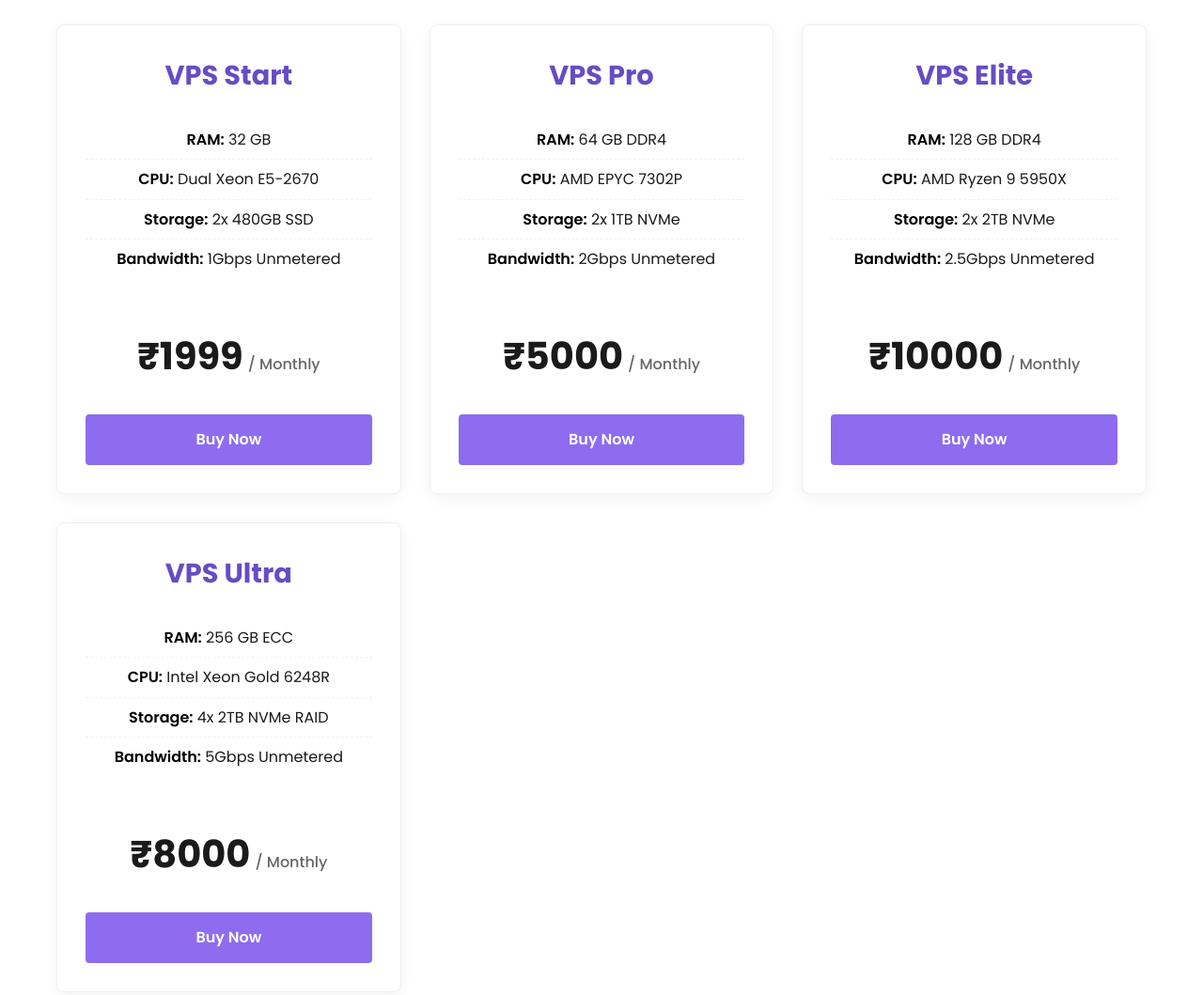
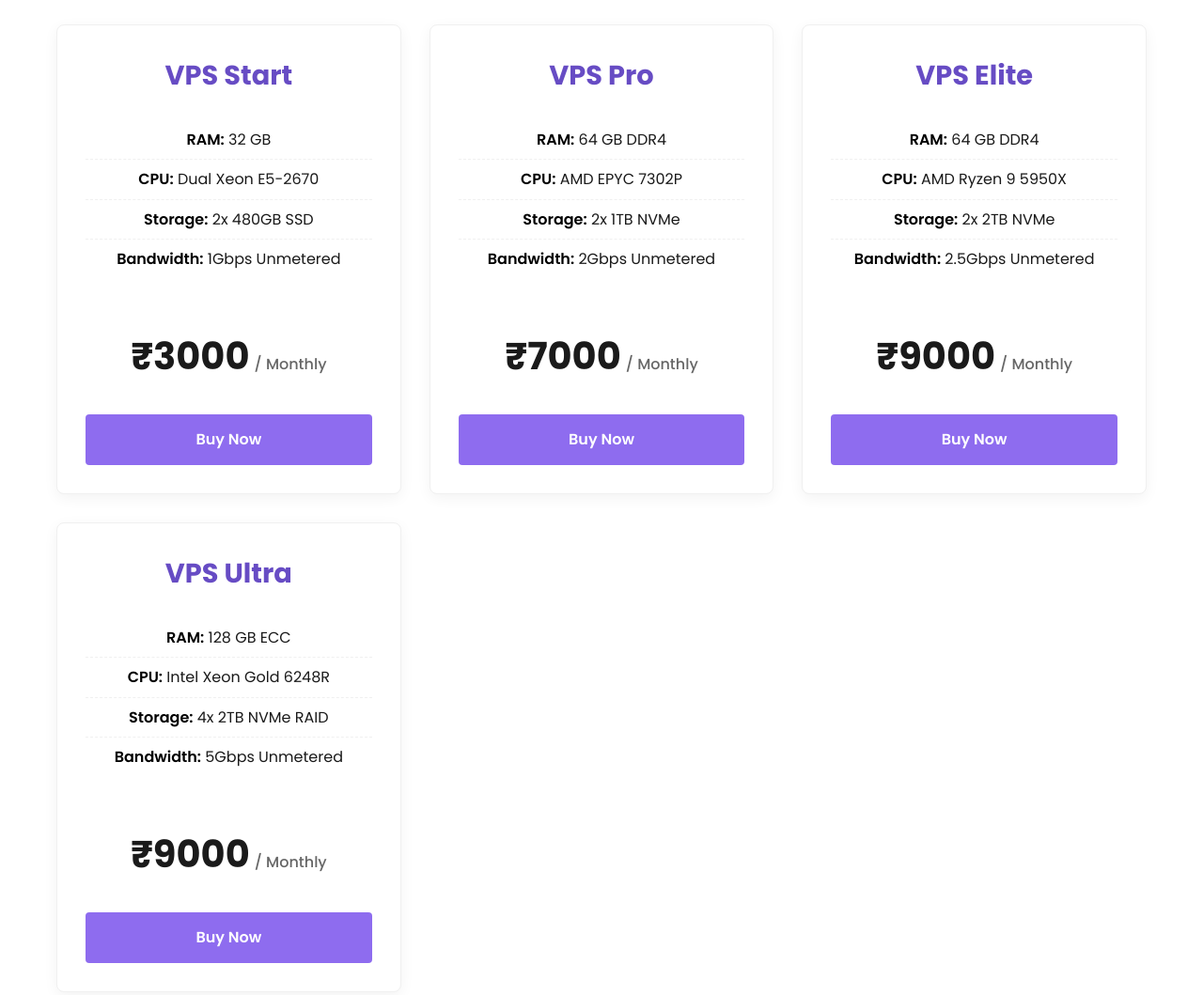
Before and after one commit to radheyradhey777/Radhey-Radhey, a plain HTML site: page dedicated.html in a window 1280 px wide. Shown: the part 720-1779 px from the top of the page at 94% size. Drawn offline with Linux system fonts and the light colour scheme.

Commit message:
Update dedicated.html

```diff
--- a/dedicated.html
+++ b/dedicated.html
@@ -472,7 +472,7 @@ Gain full control over your environment with isolated resources, lightning-fast
           <li><strong>Bandwidth:</strong> 1Gbps Unmetered</li>
         </ul>
         <div class="price-wrapper">
-          <div class="price">₹1999 <span>/ Monthly</span></div>
+          <div class="price">₹3000 <span>/ Monthly</span></div>
         </div>
         <a href="https://discord.gg/sDBbjb9VJ4" class="buy-button">Buy Now</a>
       </div>
@@ -486,7 +486,7 @@ Gain full control over your environment with isolated resources, lightning-fast
           <li><strong>Bandwidth:</strong> 2Gbps Unmetered</li>
         </ul>
         <div class="price-wrapper">
-          <div class="price">₹5000<span>/ Monthly</span></div>
+          <div class="price">₹7000<span>/ Monthly</span></div>
         </div>
         <a href="https://discord.gg/sDBbjb9VJ4" class="buy-button">Buy Now</a>
       </div>
@@ -494,13 +494,13 @@ Gain full control over your environment with isolated resources, lightning-fast
       <div class="plan">
         <h2>VPS Elite</h2>
         <ul>
-          <li><strong>RAM:</strong> 128 GB DDR4</li>
+          <li><strong>RAM:</strong> 64 GB DDR4</li>
           <li><strong>CPU:</strong> AMD Ryzen 9 5950X</li>
           <li><strong>Storage:</strong> 2x 2TB NVMe</li>
           <li><strong>Bandwidth:</strong> 2.5Gbps Unmetered</li>
         </ul>
         <div class="price-wrapper">
-          <div class="price">₹10000<span>/ Monthly</span></div>
+          <div class="price">₹9000<span>/ Monthly</span></div>
         </div>
         <a href="https://discord.gg/sDBbjb9VJ4" class="buy-button">Buy Now</a>
       </div>
@@ -508,13 +508,13 @@ Gain full control over your environment with isolated resources, lightning-fast
       <div class="plan">
         <h2>VPS Ultra</h2>
         <ul>
-          <li><strong>RAM:</strong> 256 GB ECC</li>
+          <li><strong>RAM:</strong> 128 GB ECC</li>
           <li><strong>CPU:</strong> Intel Xeon Gold 6248R</li>
           <li><strong>Storage:</strong> 4x 2TB NVMe RAID</li>
           <li><strong>Bandwidth:</strong> 5Gbps Unmetered</li>
         </ul>
         <div class="price-wrapper">
-          <div class="price">₹8000<span>/ Monthly</span></div>
+          <div class="price">₹9000<span>/ Monthly</span></div>
         </div>
         <a href="https://discord.gg/sDBbjb9VJ4" class="buy-button">Buy Now</a>
       </div>
```
